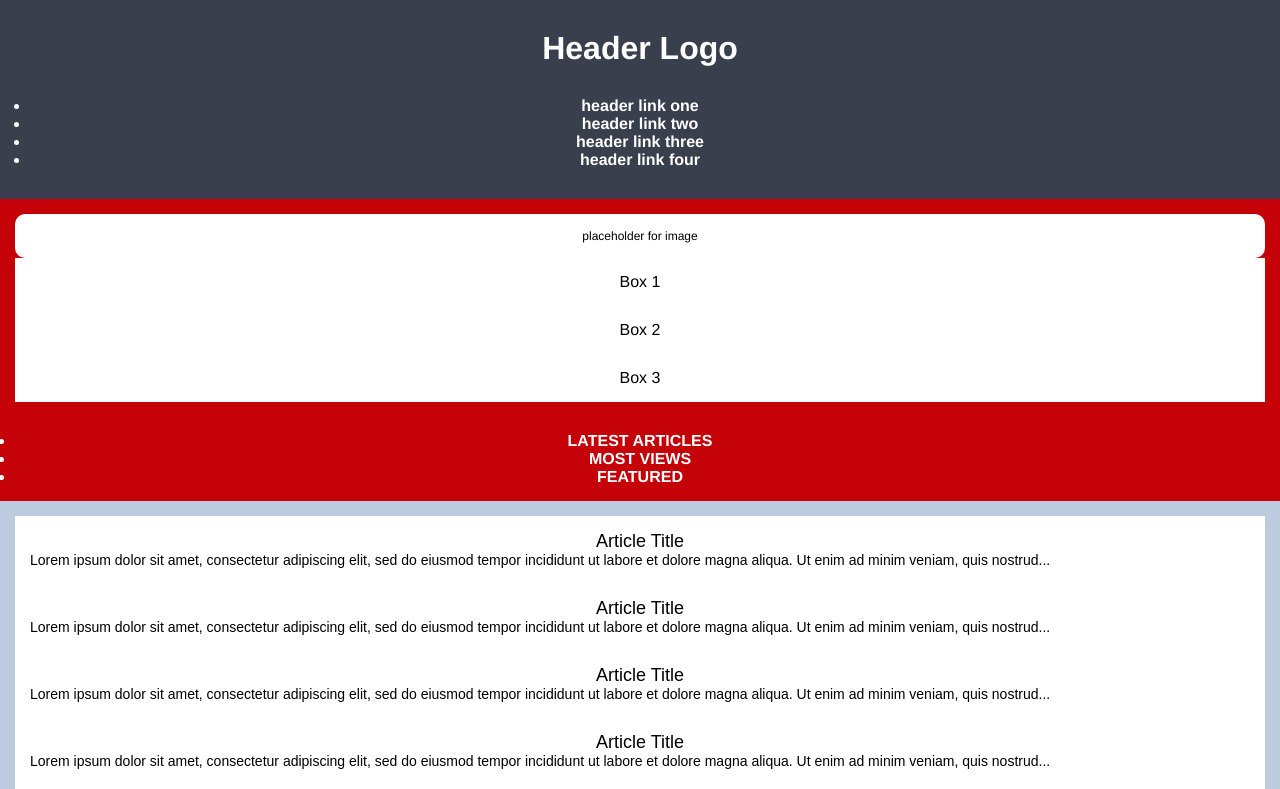
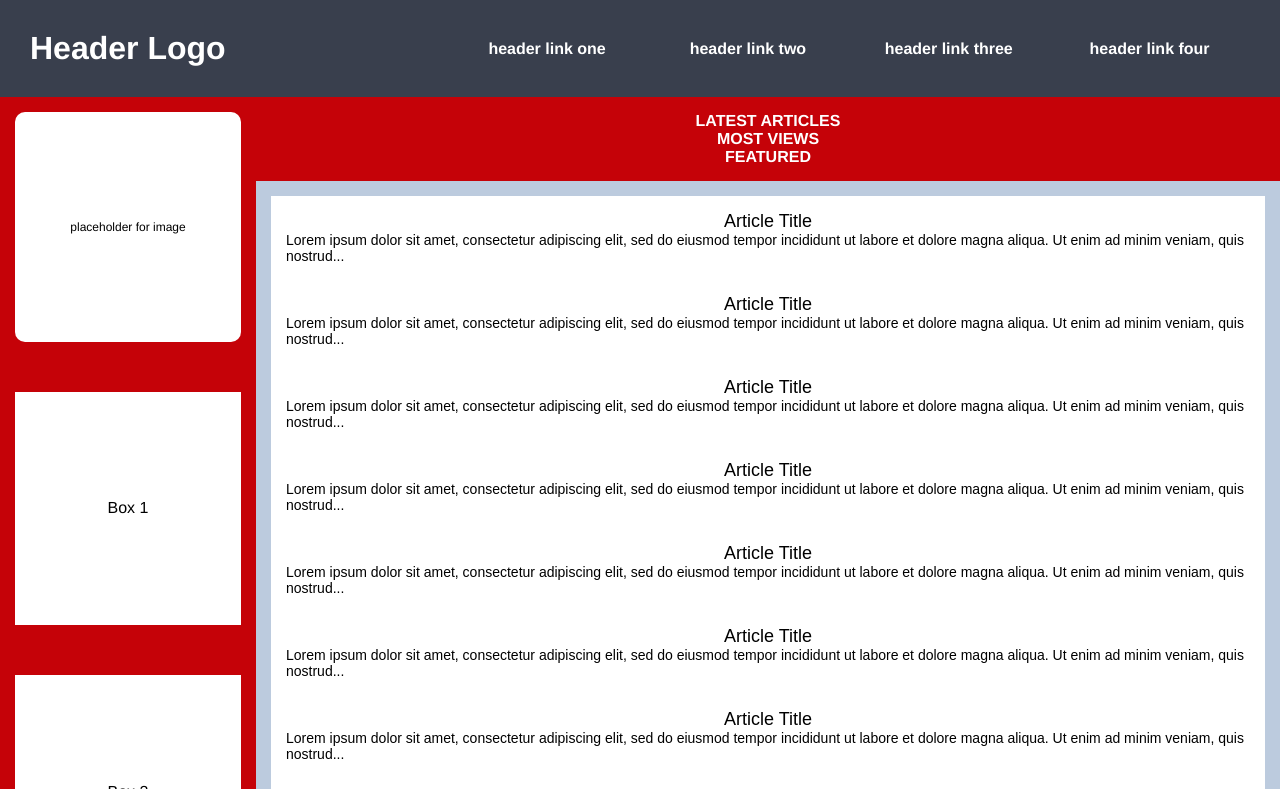
Before and after one commit to alexnewman42/gridpractice3, a plain HTML site: page index.html in a window 1280 px wide. Shown: the top 789 px of the page. Drawn offline with Linux system fonts and the light colour scheme.

Commit message:
Fix alignment with grid

```diff
--- a/styles.css
+++ b/styles.css
@@ -5,6 +5,8 @@
 
 .container {
     text-align: center;
+    display: grid;
+    grid-template-columns: 1fr 4fr;
 }
 
 .container div {
@@ -17,16 +19,43 @@
 
 .header {
     background-color: #393f4d;
+    grid-column: 1 / 3;
+    display: grid;
+    grid-template-columns: 1fr 2fr;
+}
+
+.logo {
+    justify-self: start;
+}
+
+.menu {
+    align-self: center;
+}
+
+.menu ul {
+    display: grid;
+    grid-template-columns: 1fr 1fr 1fr 1fr;
 }
 
 .menu ul,
 .menu li {
     font-size: 16px;
+    list-style-type: none;
 }
 
 .sidebar {
     background-color: #c50208;
+    grid-row: 2 / 4;
+    display: grid;
+    gap: 50px;
 }
+
+.side-content,
+.photo {
+    display: grid;
+    align-items: center;
+}
+
 
 .sidebar .photo {
     background-color: white;
@@ -50,6 +79,7 @@
 .nav ul li {
     font-size: 16px;
     text-transform: uppercase;
+    list-style-type: none;
 }
 
 .article {
@@ -82,6 +112,7 @@
 
 .footer {
     background-color: #393f4d;
+    grid-column: 1 / 3;
 }
 
 .footer p {
```
